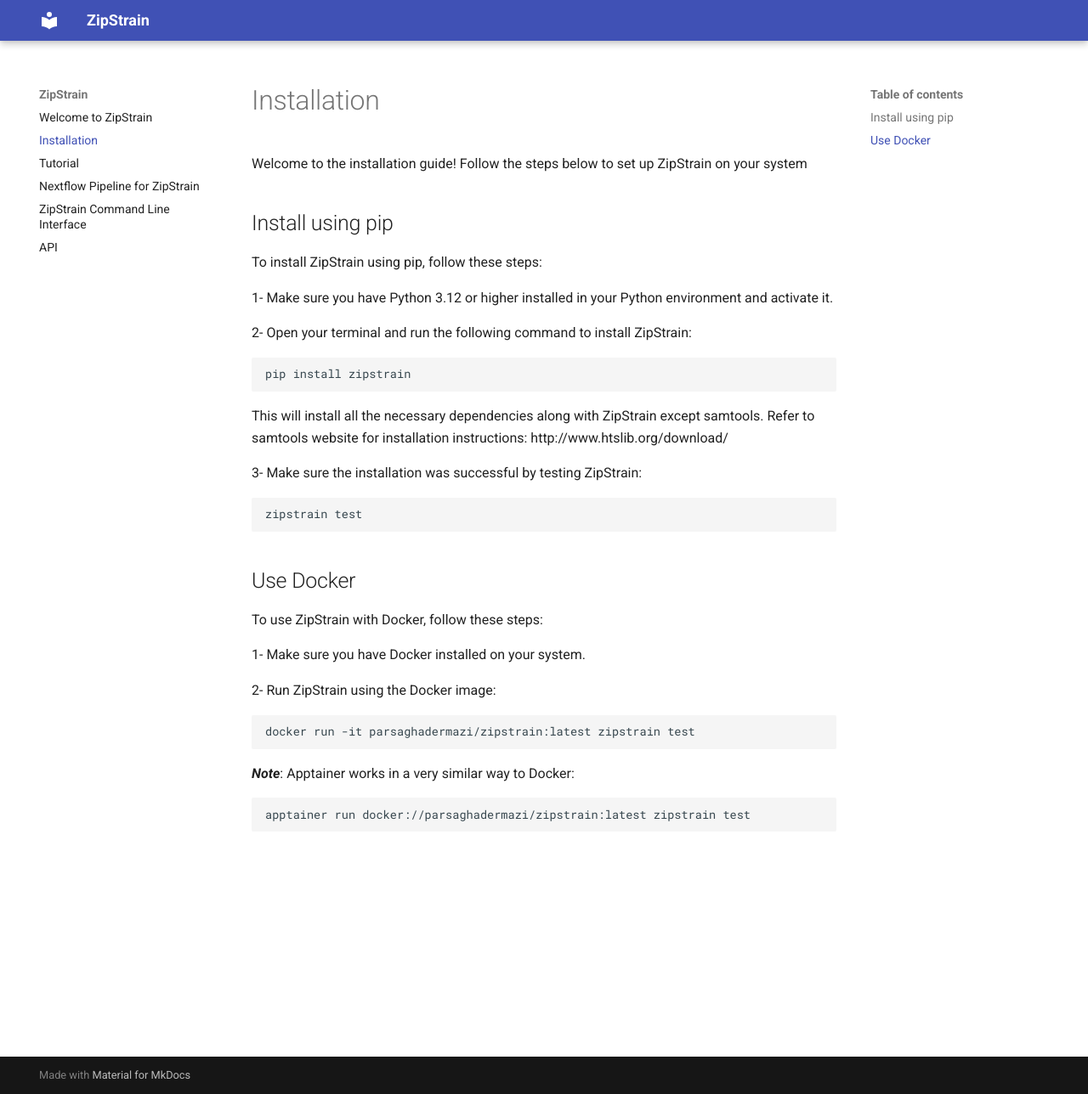
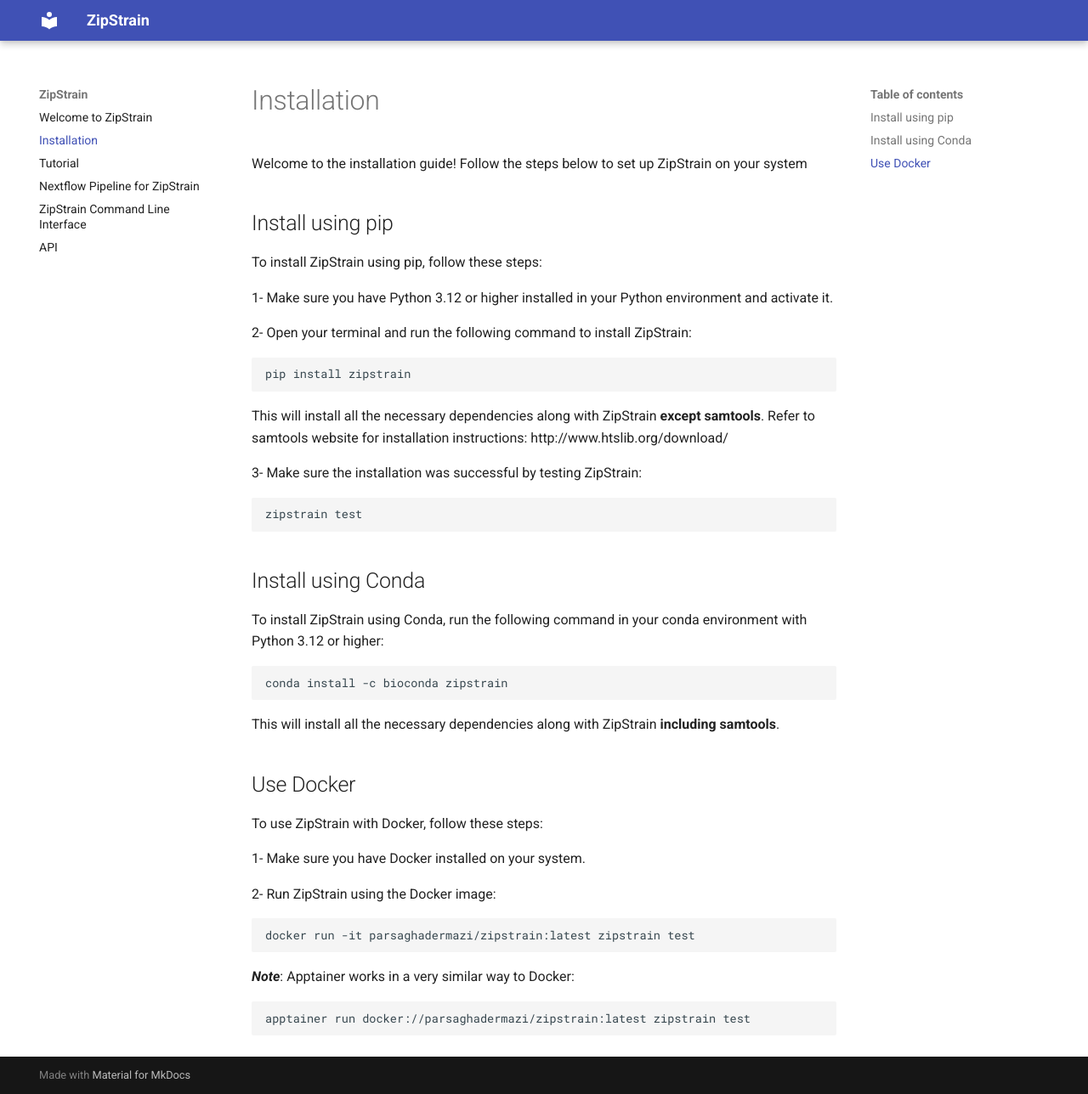
Before and after one commit to OlmLab/ZipStrain, an MkDocs documentation site: the page built from docs/installation.md, in a window 1280 px wide and 1288 px high. Shown: the whole window at 85% size. Built offline with MkDocs 1.6.1 and Material for MkDocs 9.7.7, drawn with Linux system fonts in a browser that asks for light colours.

````diff
--- a/docs/installation.md
+++ b/docs/installation.md
@@ -1,6 +1,5 @@
 # Installation
 Welcome to the installation guide! Follow the steps below to set up ZipStrain on your system
-
 
 ## Install using pip
 
@@ -14,13 +13,21 @@ To install ZipStrain using pip, follow these steps:
 pip install zipstrain
 ```
 
-This will install all the necessary dependencies along with ZipStrain except samtools. Refer to samtools website for installation instructions: http://www.htslib.org/download/
+This will install all the necessary dependencies along with ZipStrain **except samtools**. Refer to samtools website for installation instructions: http://www.htslib.org/download/
 
 3- Make sure the installation was successful by testing ZipStrain:
 
 ```
 zipstrain test
 ```
+
+## Install using Conda
+To install ZipStrain using Conda, run the following command in your conda environment with Python 3.12 or higher:
+
+```
+conda install -c bioconda zipstrain
+```
+This will install all the necessary dependencies along with ZipStrain **including samtools**.
 
 ## Use Docker
 
````
Also changed, not shown: README.md (+1 -2 lines), 4 other files.
